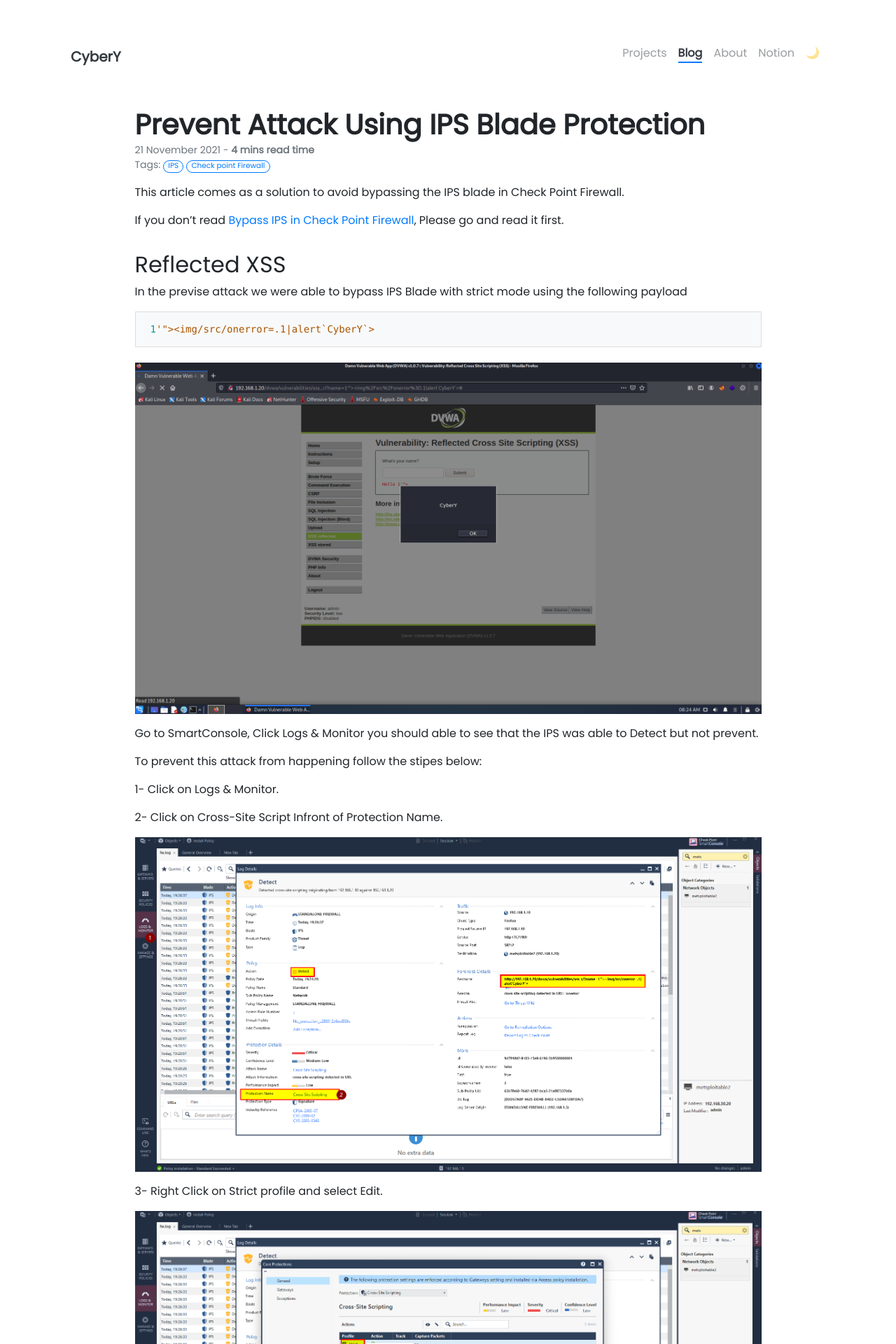
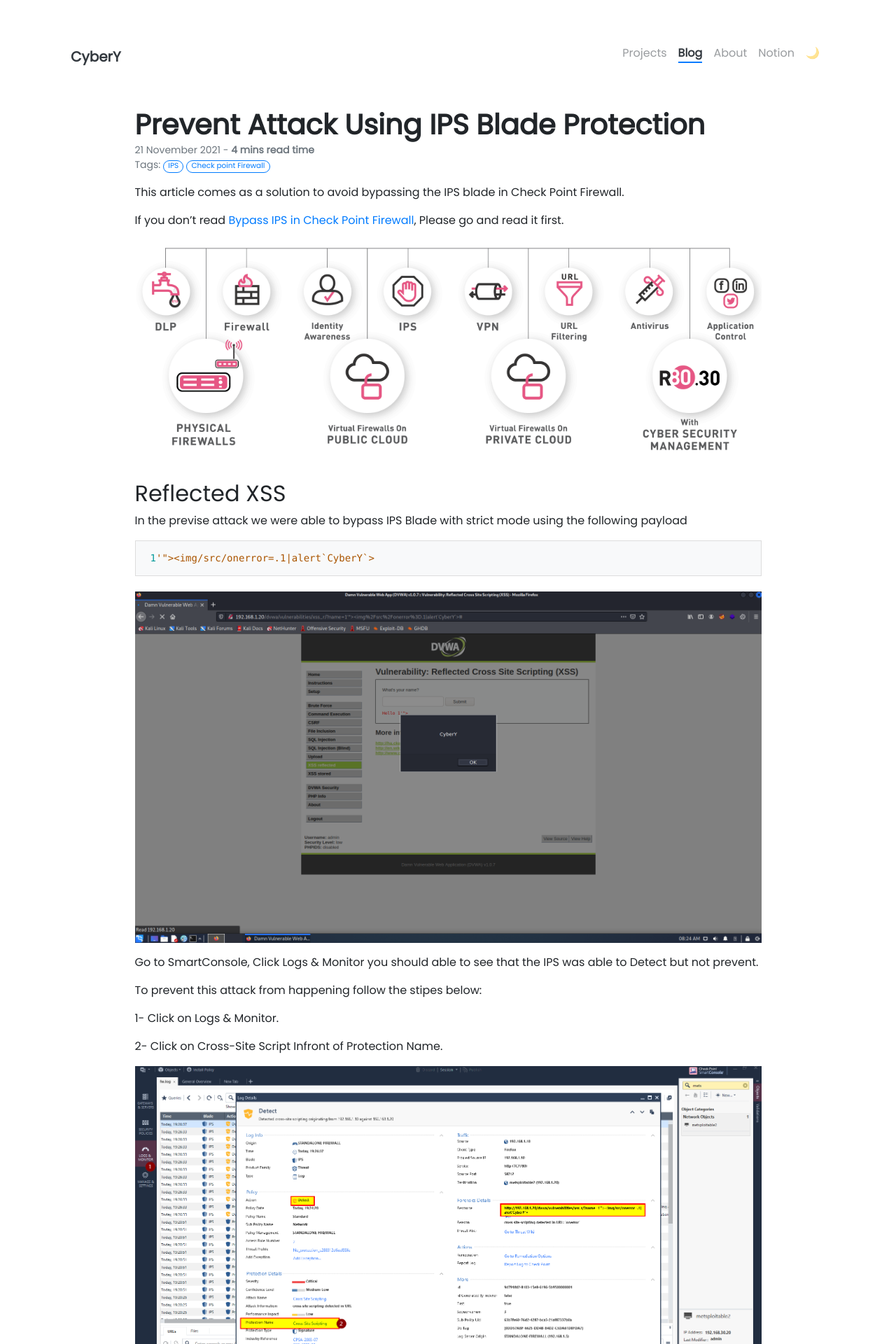
Before and after one commit to 0xCyberY/0xcybery.github.io, a Jekyll site: the page built from _posts/2021-11-21-prevent_attack.md, in a window 1280 px wide. Shown: the top 1920 px of the page at 70% size. Built offline with Jekyll 4.4.1, drawn with Linux system fonts in a browser that asks for light colours; nearby versions of some CDN libraries; our own code applies the rules of GitHub Pages for plain Markdown files.

Commit message:
Update 2021-11-21-prevent_attack.md

```diff
--- a/_posts/2021-11-21-prevent_attack.md
+++ b/_posts/2021-11-21-prevent_attack.md
@@ -8,6 +8,8 @@
 This article comes as a solution to avoid bypassing the IPS blade in Check Point Firewall.
 
 If you don't read [Bypass IPS in Check Point Firewall](https://0xcybery.github.io/blog/bypassIPS), Please go and read it first.
+
+![0](../assets/img/prevent_attack/00.png)
 
 ## Reflected XSS
 
```
